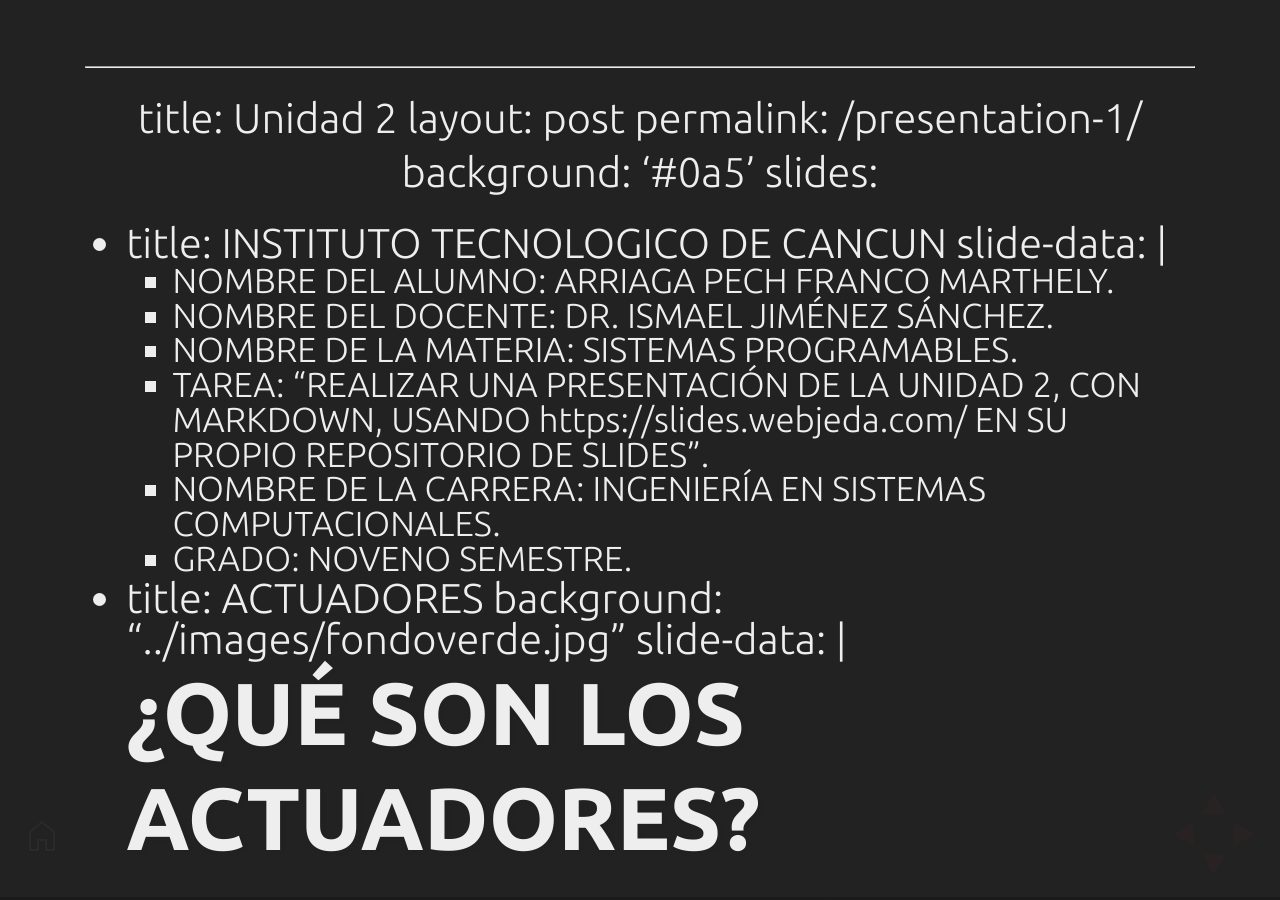
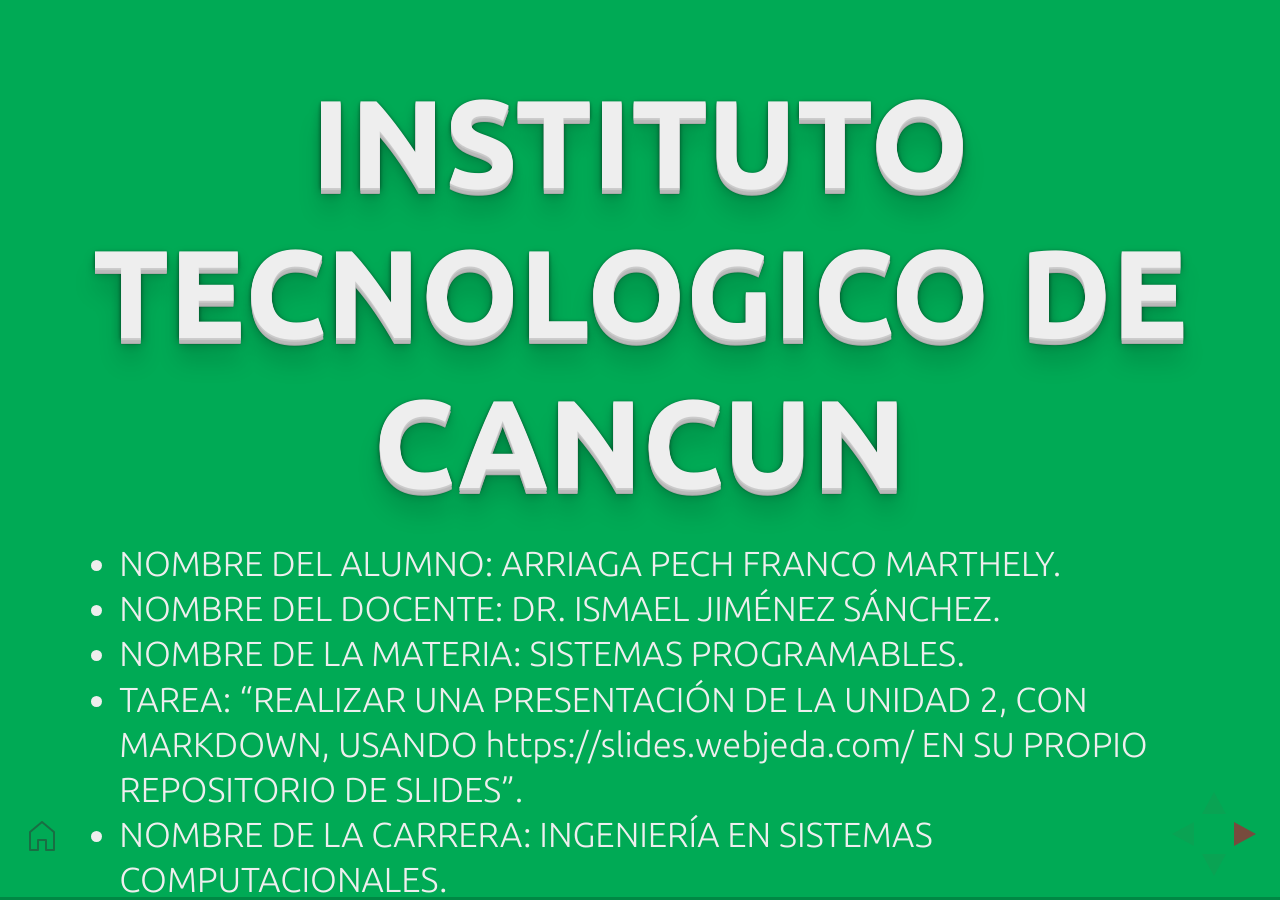
Before and after one commit to francoarriaga/tarea994, a Jekyll site: the page built from _posts/2016-07-01-presentation-1.md, in a window 1280 px wide. Built offline with Jekyll 4.4.1, drawn with Linux system fonts in a browser that asks for light colours; our own code applies the rules of GitHub Pages for plain Markdown files; some of the changed text lies outside the part shown.

Commit message:
Update 2016-07-01-presentation-1.md

```diff
--- a/_posts/2016-07-01-presentation-1.md
+++ b/_posts/2016-07-01-presentation-1.md
@@ -1,8 +1,8 @@
- ---
+---
 title: Unidad 2
 layout: post
 permalink: /presentation-1/
-background: ‘#0a5’
+background: '#0a5'
 slides:
  - title: INSTITUTO TECNOLOGICO DE CANCUN
    slide-data: |
@@ -18,7 +18,6 @@ slides:
      </ul>
 
  - title: ACTUADORES
-   background: "../images/fondoverde.jpg"
    slide-data: |
      <h2>¿QUÉ SON LOS ACTUADORES?</h2>
      <p style="font-size: 20px;">
@@ -27,9 +26,7 @@ slides:
       basada en una señal de comando.
      </p>
 
-
  - title:
-   background: "../images/fondoverde.jpg"
    slide-data: |
       <h2 style="font-size: 60px;"> Actuadores Eléctricos</h2>
       <h3 style="font-size: 40px;" >Tipos de Actuadores Eléctricos</h3>
@@ -70,7 +67,6 @@ slides:
 
 
  - title:
-   background: "../images/fondoverde.jpg"
    slide-data: |
      <h2 style="font-size: 40px;">Funcionamiento de los actuadores electricos</h2>
      <p style="font-size: 20px;">Los actuadores eléctricos convierten energía eléctrica en energía mecánica. El principio básico es:</p>
@@ -89,7 +85,6 @@ slides:
      </p>
 
  - title:
-   background: "../images/fondoverde.jpg"
    slide-data: |
        <h2 style="font-size: 40px;">Características de los actuadores electricos</h2>
        <ul style="font-size: 20px;">
@@ -108,7 +103,6 @@ slides:
        </li>
        </ul>
  - title:
-   background: "../images/fondoverde.jpg"
    slide-data: |
       <h2 style="font-size: 40px;">Modo de comunicación de los actuadores electricos</h2>
       <p  style="font-size: 20px;">Los actuadores eléctricos pueden integrarse en sistemas de control mediante diferentes métodos de
@@ -133,7 +127,6 @@ slides:
       </ul>
 
  - title:
-   background: "../images/fondolineas.png"
    slide-data: |
        <h2 style="font-size: 60px;"> Actuadores Mecánicos</h2>
        <h2 style="font-size: 40px;">Tipos de los actuadores mecánicos</h2>
```
